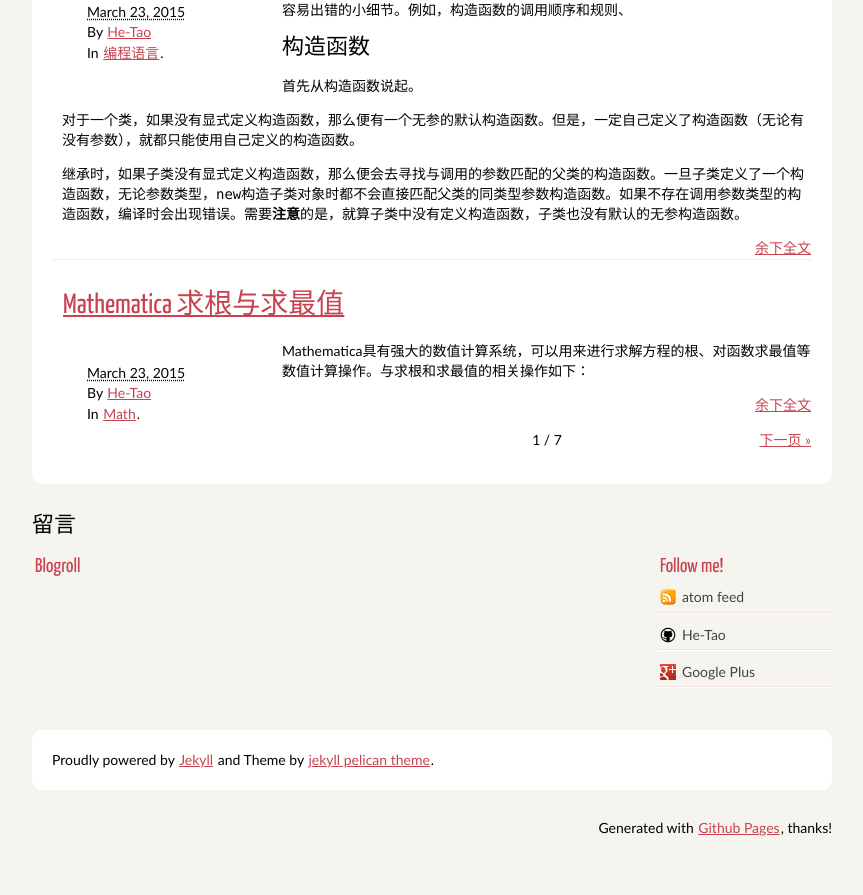
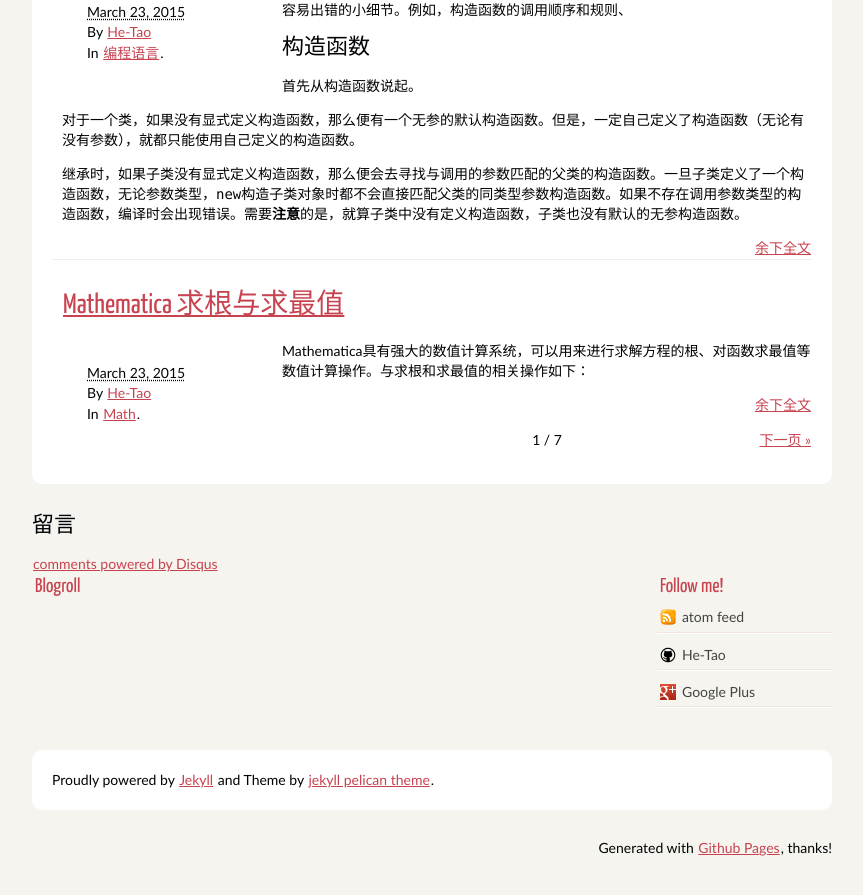
Before and after one commit to sighingnow/sighingnow.github.io, a Jekyll site: the page built from index.html, in a window 1280 px wide and 900 px high, scrolled down 2256 px. Shown: the top 895 px of the window, without its empty margins (208-1071 px from the left). Built offline with Jekyll 4.4.1, drawn with Linux system fonts in a browser that asks for light colours; nearby versions of some CDN libraries; Markdown is read by kramdown in place of the engine named in the settings; formulas are drawn with MathJax 3; the list of posts is cut into pages by our own code; comment, search, counter and statistics services are not loaded; some of the changed lines change nothing that is shown.

```diff
--- a/_includes/disqus-comments.html
+++ b/_includes/disqus-comments.html
@@ -1,4 +1,4 @@
-{% if site.comments %}
+{% if site.comment %}
     <div id="disqus_thread"></div>
     <script type="text/javascript">
         /* * * CONFIGURATION VARIABLES: EDIT BEFORE PASTING INTO YOUR WEBPAGE * * */
```
Also changed, not shown: _posts/math/2015-02-12-mathematica_program.md (+1 -1 lines).
